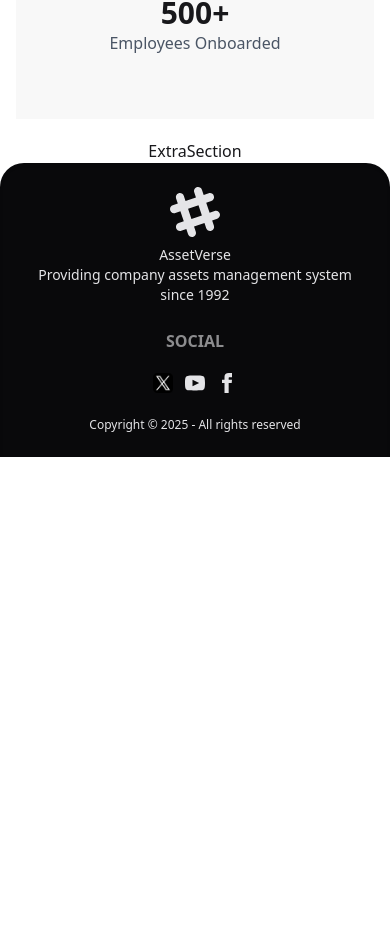
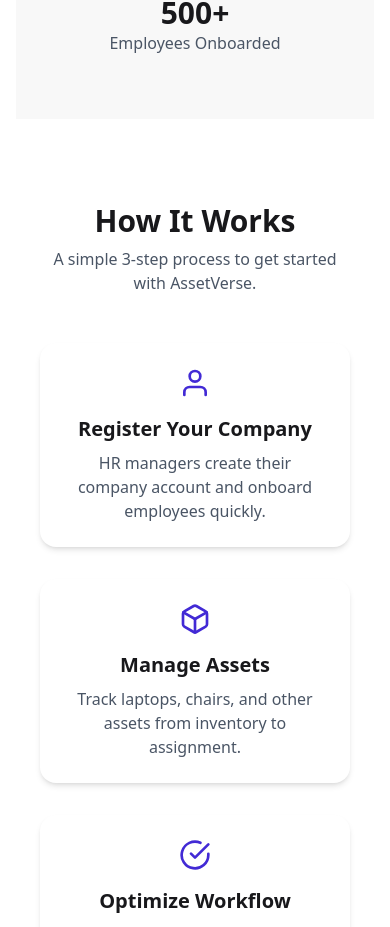
Before and after one commit to alvy00/ph-assetverse-client-a11, a React (Vite) app: page / in a window 390 px wide. Shown: the part 5954-6881 px from the top of the page. Before the commit the page ends 6411 px from the top, so only its background shows below. Built offline with nearby package versions, Linux system fonts and the light colour scheme.

Commit message:
Extra section done

```diff
--- a/src/components/ExtraSections/ExtraSection.jsx
+++ b/src/components/ExtraSections/ExtraSection.jsx
@@ -1,7 +1,95 @@
-import React from "react";
+import { FiUser, FiBox, FiCheckCircle, FiMail } from "react-icons/fi";
+
+const steps = [
+    {
+        icon: <FiUser size={32} className="text-primary" />,
+        title: "Register Your Company",
+        description:
+            "HR managers create their company account and onboard employees quickly.",
+    },
+    {
+        icon: <FiBox size={32} className="text-primary" />,
+        title: "Manage Assets",
+        description:
+            "Track laptops, chairs, and other assets from inventory to assignment.",
+    },
+    {
+        icon: <FiCheckCircle size={32} className="text-primary" />,
+        title: "Optimize Workflow",
+        description:
+            "Ensure accountability, transparency, and efficient asset management.",
+    },
+];
+
+const faqs = [
+    {
+        question: "Can employees work in multiple companies?",
+        answer: "Yes, AssetVerse allows employees to manage assets across multiple companies simultaneously.",
+    },
+    {
+        question: "What types of assets can I track?",
+        answer: "Any physical asset such as laptops, chairs, keyboards, or office equipment can be tracked.",
+    },
+    {
+        question: "Is there a free trial?",
+        answer: "Yes, every new company gets a default subscription package to get started.",
+    },
+];
 
 const ExtraSection = () => {
-    return <div>ExtraSection</div>;
+    return (
+        <section className="py-16 bg-base-100 px-6 md:px-16">
+            <div className="text-center mb-12">
+                <h2 className="text-3xl md:text-4xl font-bold">How It Works</h2>
+                <p className="text-gray-600 mt-2 max-w-2xl mx-auto">
+                    A simple 3-step process to get started with AssetVerse.
+                </p>
+            </div>
+
+            <div className="grid grid-cols-1 md:grid-cols-3 gap-8 mb-16">
+                {steps.map((step, index) => (
+                    <div
+                        key={index}
+                        className="flex flex-col items-center text-center p-6 bg-white rounded-2xl shadow-md hover:shadow-xl transition"
+                    >
+                        <div className="mb-4">{step.icon}</div>
+                        <h3 className="text-xl font-semibold mb-2">
+                            {step.title}
+                        </h3>
+                        <p className="text-gray-600">{step.description}</p>
+                    </div>
+                ))}
+            </div>
+
+            <div className="mb-16">
+                <h2 className="text-3xl md:text-4xl font-bold text-center mb-6">
+                    Frequently Asked Questions
+                </h2>
+                <div className="max-w-3xl mx-auto space-y-4">
+                    {faqs.map((faq, index) => (
+                        <details
+                            key={index}
+                            className="p-4 bg-white rounded-lg shadow-sm group"
+                        >
+                            <summary className="font-semibold cursor-pointer">
+                                {faq.question}
+                            </summary>
+                            <p className="mt-2 text-gray-600">{faq.answer}</p>
+                        </details>
+                    ))}
+                </div>
+            </div>
+
+            <div className="text-center bg-primary/10 p-12 rounded-2xl">
+                <FiMail size={40} className="mx-auto text-primary mb-4" />
+                <h3 className="text-2xl font-bold mb-2">Get in Touch</h3>
+                <p className="text-gray-700 mb-6">
+                    Have questions or want a demo? Contact our team today!
+                </p>
+                <button className="btn btn-primary btn-lg">Contact Us</button>
+            </div>
+        </section>
+    );
 };
 
 export default ExtraSection;
```
